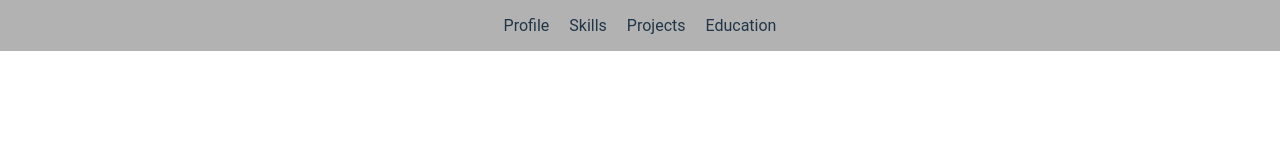
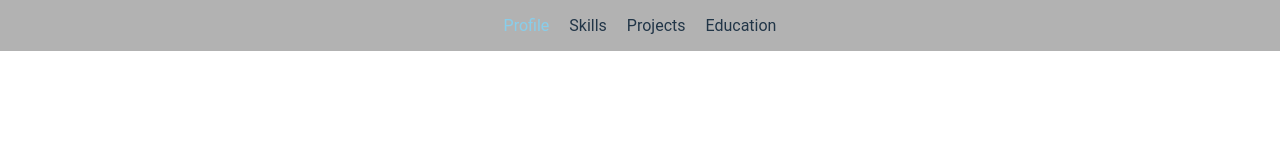
Before and after one commit to srideep-banerjee/Portfolio, a React (Vite) app: page / in a window 1280 px wide. Shown: the top 160 px of the page. Built offline with nearby package versions, Linux system fonts and the light colour scheme.

Commit message:
Adde appbar state with hover and selected styles

```diff
--- a/src/App.tsx
+++ b/src/App.tsx
@@ -1,14 +1,21 @@
 import './styles/App.css'
 import AppBar from './AppBar'
 import Home from './home/Home'
+import { useState } from 'react'
 
 function App() {
+  const navbarItems = ["Profile", "Skills", "Projects", "Education"]
+  const [selectedIndex, setSelectedIndex] = useState(0)
 
   return (
     <>
       <div className='app-container'>
         <header>
-          <AppBar />
+          <AppBar
+            items={navbarItems}
+            seletedIndex={selectedIndex}
+            onSelectionChange={setSelectedIndex}
+          />
         </header>
         <Home />
       </div>
--- a/src/AppBar.tsx
+++ b/src/AppBar.tsx
@@ -1,13 +1,28 @@
 import './styles/AppBar.css'
 
-export default function AppBar() {
+type AppBarProps = {
+    items: string[]
+    seletedIndex: number
+    onSelectionChange: (selection: number) => void
+}
+export default function AppBar({ items, seletedIndex, onSelectionChange }: AppBarProps) {
+
+    const elements: JSX.Element[] = []
+    for (let index = 0; index < items.length; index++) {
+        elements.push(
+            <li
+                onClick={()=>(index == seletedIndex ? onSelectionChange(index) : null)}
+                className={index == seletedIndex ? "selected" : ""}
+            >
+                {items[index]}
+            </li>
+        )
+    }
+
     return (
         <nav className='app-bar-container'>
             <ul>
-                <li>Profile</li>
-                <li>Skills</li>
-                <li>Projects</li>
-                <li>Education</li>
+                {elements}
             </ul>
         </nav>
     )
--- a/src/styles/AppBar.css
+++ b/src/styles/AppBar.css
@@ -14,3 +14,15 @@ ul {
     padding: 0;
     margin: 0;
 }
+
+li {
+    cursor: pointer;
+}
+
+li:hover:not(.selected) {
+    color: dodgerblue;
+}
+
+.selected {
+    color: skyblue;
+}
```
